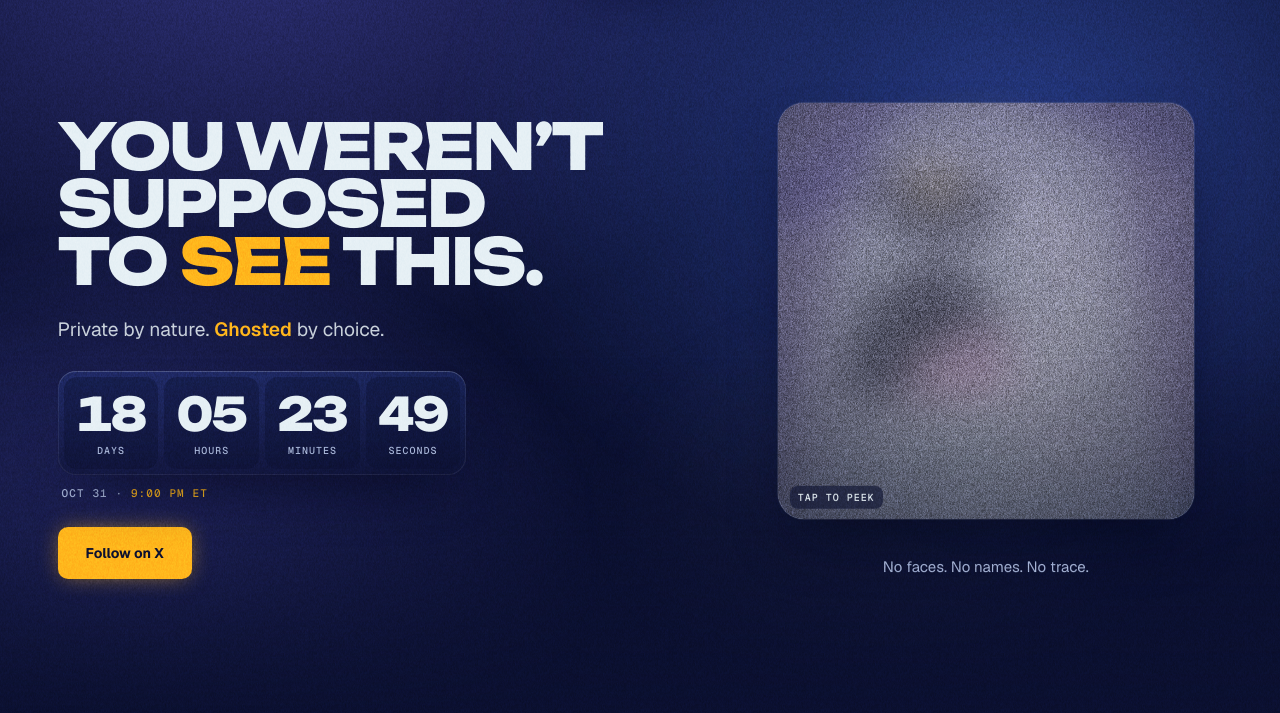
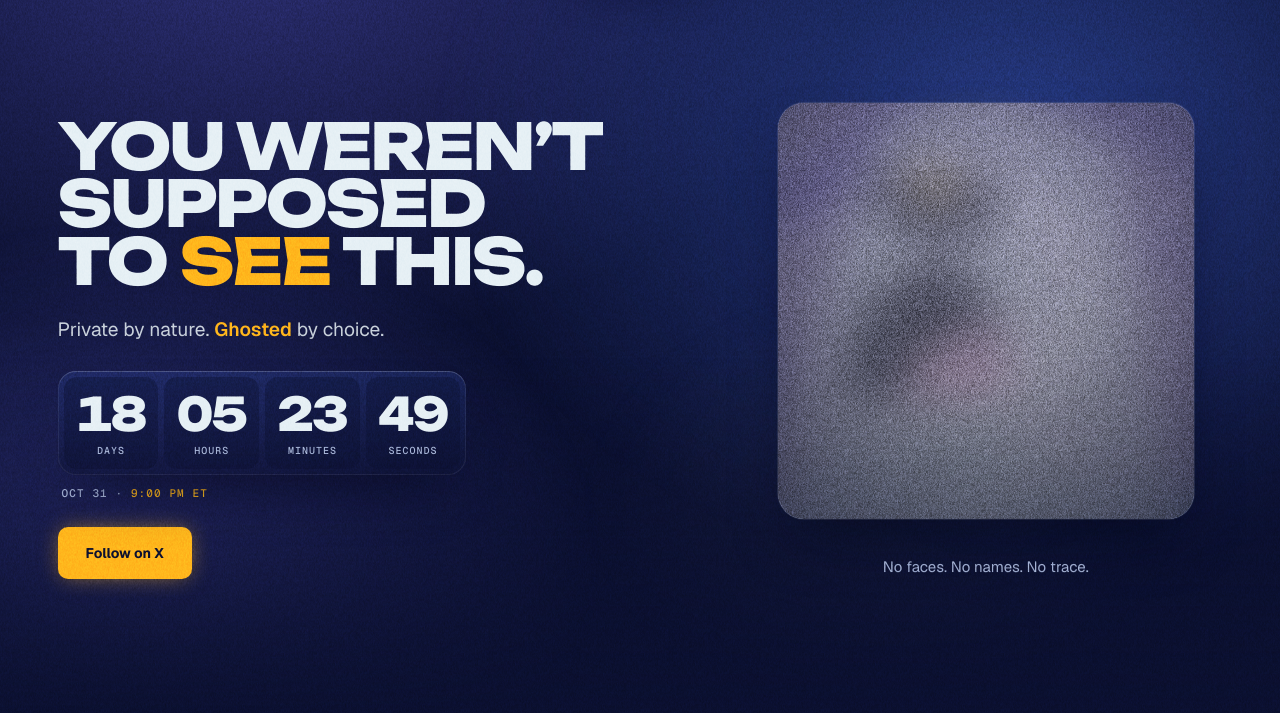
Before and after one commit to ghostlurk240/ghostlurk-prelaunch, a plain HTML site: page index.html in a window 1280 px wide. Shown: the part 83-796 px from the top of the page. Drawn offline with Linux system fonts and the light colour scheme.

Commit message:
Remove the hover and tap hint from the sneak peek.
Co-Authored-By: Claude Opus 5.5 <noreply@anthropic.com>

```diff
--- a/assets/css/site.css
+++ b/assets/css/site.css
@@ -108,12 +108,8 @@ html[data-countdown='done'] .count-num { color: var(--accent); }
 .peek-fog { position: absolute; inset: 0; z-index: 1; background: radial-gradient(75% 75% at 50% 45%, transparent 30%, rgba(11, 16, 48, .55)), linear-gradient(180deg, rgba(72, 72, 168, .25), rgba(11, 16, 48, .35)); transition: opacity 1.4s ease; pointer-events: none; }
 /* Extra grain on the peek object itself, like the Lurk Machine exception on the website */
 .peek-fog::after { content: ''; position: absolute; inset: 0; background: var(--grain); background-size: 140px; opacity: .45; mix-blend-mode: overlay; }
-.peek-hint { position: absolute; left: 12px; bottom: 10px; z-index: 2; padding: 4px 8px; border-radius: var(--radius-chip); background: rgba(11, 16, 48, .6); backdrop-filter: blur(6px); -webkit-backdrop-filter: blur(6px); font-size: 10px; white-space: nowrap; transition: opacity .4s; }
-.hint-tap { display: none; }
-@media (hover: none) { .hint-hover { display: none; } .hint-tap { display: inline; } }
 .peek.is-clear .peek-art img { filter: blur(6px) saturate(1.05) brightness(1); transform: scale(1.12); transition: filter .35s ease-out, transform .5s var(--ease-out); }
 .peek.is-clear .peek-fog { opacity: .45; transition: opacity .35s ease-out; }
-.peek.is-clear .peek-hint { opacity: 0; }
 @media (hover: hover) and (pointer: fine) {
   .peek.is-clear .peek-art { filter: url(#haunt); }
 }
--- a/index.html
+++ b/index.html
@@ -74,7 +74,6 @@
           <span class="peek-frame">
             <span class="peek-art"><img src="assets/art/peek.webp" alt="" width="640" height="640" decoding="async"></span>
             <span class="peek-fog" aria-hidden="true"></span>
-            <span class="mono peek-hint"><span class="hint-hover">Hover to peek</span><span class="hint-tap">Tap to peek</span></span>
           </span>
         </button>
 
```
